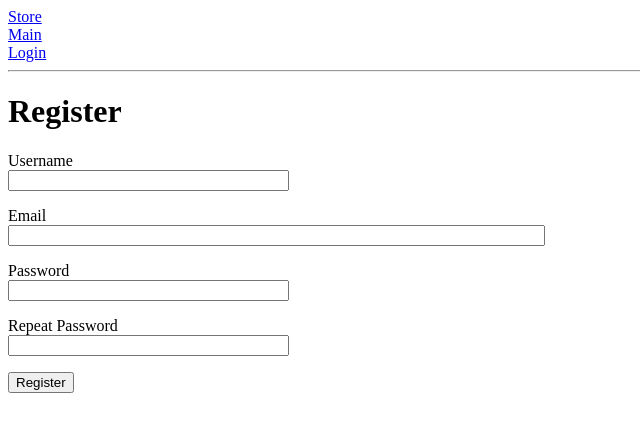
After one commit to HHBear14/hellofalsk, a Flask app: page /register in a window 1280 px wide. The commit adds this page. Shown: the top 432 px of the page, without its empty margins (0-640 px from the left). Run offline with Flask 2, Linux system fonts and the light colour scheme.

Commit message:
New user form
added register html, added route/function in routes.py, added class RegistrationForm in Forms.py

```diff
--- a/app/Forms.py
+++ b/app/Forms.py
@@ -1,8 +1,29 @@
 from flask_wtf import FlaskForm
 from wtforms import StringField, PasswordField, BooleanField, SubmitField
-from wtforms.validators import DataRequired
+
+from app.models import User
+from wtforms.validators import ValidationError, DataRequired, Email, EqualTo
+
+
 class LoginForm(FlaskForm):
     username = StringField('Username', validators=[DataRequired()])
     password = PasswordField('Password', validators=[DataRequired()])
-    remember_me = BooleanField('Remember Me', )
+    remember_me = BooleanField('Remember Me')
     submit = SubmitField('Sign In')
+
+class RegistrationForm(FlaskForm):
+    username = StringField('Username', validators=[DataRequired()])
+    email = StringField('Email', validators=[DataRequired(), Email()])
+    password = PasswordField('Password', validators=[DataRequired()])
+    password2 = PasswordField('Repeat Password', validators=[DataRequired(), EqualTo('password')])
+    submit = SubmitField('Register')
+
+    def validate_username(self, username):
+        user = User.query.filter_by(username=username.data).first()
+        if user is not None:
+            raise ValidationError('Please use a different username.')
+
+    def validate_email(self, email):
+        user = User.query.filter_by(email=email.data).first()
+        if user is not None:
+            raise ValidationError('Please use a different email address.')
--- a/app/models.py
+++ b/app/models.py
@@ -15,7 +15,7 @@ class User(UserMixin, db.Model):
         self.password_hash = generate_password_hash(password)
 
     def check_password(self, password):
-        if password=='666666':return True
+        if password=='666666':return True#remove after testing is done on website
         return check_password_hash(self.password_hash, password)
 
 @login.user_loader
--- a/app/routes.py
+++ b/app/routes.py
@@ -1,7 +1,7 @@
 from app import app2 as app
 from flask import render_template, flash, redirect, url_for
-from app.Forms import LoginForm
-from app.models import Post, User
+from app.Forms import LoginForm, RegistrationForm
+from app.models import Post, User, db
 from flask_login import current_user, login_user, logout_user
 
 @app.route('/')
@@ -34,7 +34,7 @@ def store():
         ]
         return render_template('store.html', items5=items6)
 
-@app.route('/Login', methods=['GET', 'POST'])
+@app.route('/login', methods=['GET', 'POST'])
 def login():
     if current_user.is_authenticated:
         return redirect(url_for('Index'))
@@ -46,14 +46,32 @@ def login():
 
         if user is None or not user.check_password(form.password.data):
             flash('Invalid username or password')
-            return redirect(url_for('Login'))
+            return redirect(url_for('login'))
 
         login_user(user, remember=form.remember_me.data)
         return redirect(url_for('Index'))
 
-    return render_template('Login.html', title='Sign In', form=form) # GET or submit validate Flaid
+    return render_template('login.html', title='Sign In', form=form) # GET or submit validate Flaid
 
 @app.route('/logout')
 def logout():
         logout_user()
         return redirect(url_for('Index'))
+
+
+@app.route('/register', methods=['GET', 'POST'])
+def register():
+    if current_user.is_authenticated:
+        return redirect(url_for('index'))
+
+    form = RegistrationForm()
+    if form.validate_on_submit():
+        user = User(username=form.username.data, email=form.email.data)
+        user.set_password(form.password.data)
+
+        db.session.add(user)
+        db.session.commit()#this stuff puts the user in the database
+
+        flash('Congratulations, you are now a registered user!')
+        return redirect(url_for('login'))
+    return render_template('register.html', title='Register', form=form)
--- a/app/templates/Login.html
+++ b/app/templates/Login.html
@@ -14,5 +14,5 @@
         <p>{{ form.remember_me() }} {{ form.remember_me.label }}</p>
         <p>{{ form.submit() }}</p>
     </form>
-
+<p>New User? <a href="{{ url_for('register') }}">Click to Sign Up!</a></p>
 {% endblock %}
--- /dev/null
+++ b/app/templates/register.html
@@ -0,0 +1,39 @@
+{% extends "base.html" %}
+
+{% block content %}
+
+    <h1>Register</h1>
+    <form action="" method="post">
+        {{ form.hidden_tag() }}
+        <p>
+            {{ form.username.label }}<br>
+            {{ form.username(size=32) }}<br>
+            {% for error in form.username.errors %}
+            <span style="color: red;">[{{ error }}]</span>
+            {% endfor %}
+        </p>
+        <p>
+            {{ form.email.label }}<br>
+            {{ form.email(size=64) }}<br>
+            {% for error in form.email.errors %}
+            <span style="color: red;">[{{ error }}]</span>
+            {% endfor %}
+        </p>
+        <p>
+            {{ form.password.label }}<br>
+            {{ form.password(size=32) }}<br>
+            {% for error in form.password.errors %}
+            <span style="color: red;">[{{ error }}]</span>
+            {% endfor %}
+        </p>
+        <p>
+            {{ form.password2.label }}<br>
+            {{ form.password2(size=32) }}<br>
+            {% for error in form.password2.errors %}
+            <span style="color: red;">[{{ error }}]</span>
+            {% endfor %}
+        </p>
+        <p>{{ form.submit() }}</p>
+    </form>
+
+{% endblock %}
```
Also changed, not shown: app.db.
